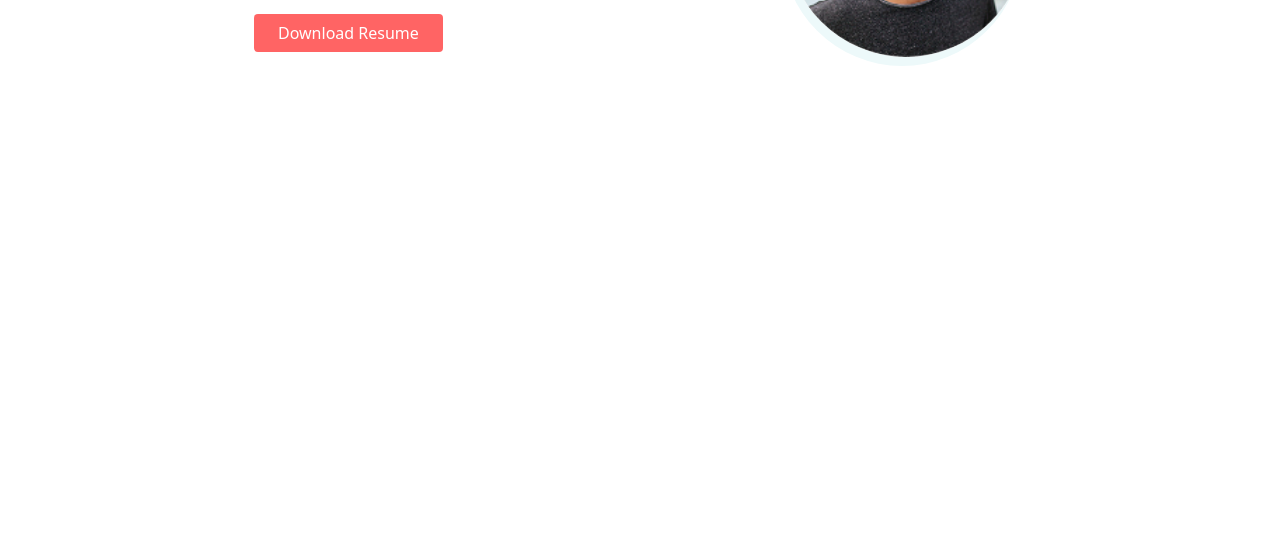
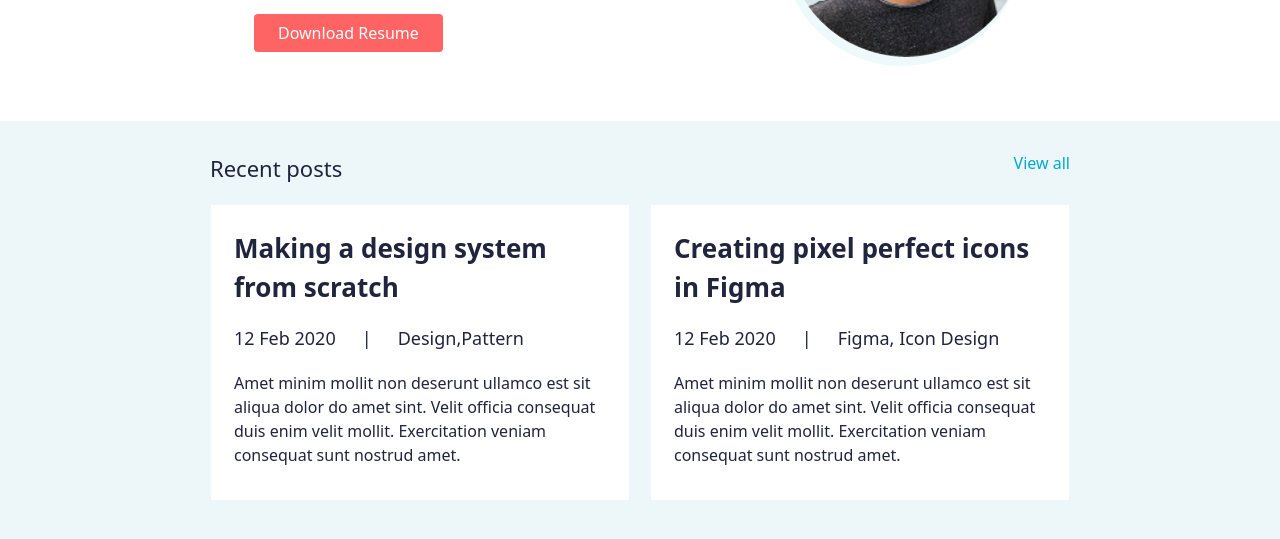
Before and after one commit to baratovarslan24-gif/JOHN-Tailwind, a plain HTML site: page index.html in a window 1280 px wide. Shown: the part 347-886 px from the top of the page. Before the commit the page ends 800 px from the top, so only its background shows below. Drawn offline with nearby package versions, Linux system fonts and the light colour scheme.

Commit message:
add recent posts

```diff
--- a/index.html
+++ b/index.html
@@ -60,6 +60,69 @@
           </div>
         </div>
       </section>
+      <section class="py-[20px] bg-[#EDF7FA] md:py-[30px]">
+        <div class="mx-auto max-w-[860px] md:flex md:justify-between">
+          <h2
+            class="mb-[20px] text-center font-normal text-lg text-[#21243D] md:text-[22px]"
+          >
+            Recent posts
+          </h2>
+          <a href="#" class="hidden md:block md:text-base md:text-[#00A8CC]"
+            >View all</a
+          >
+        </div>
+        <div
+          class="mx-auto max-w-[860px] md:flex md:flex-row md:justify-between md:gap-[20px]"
+        >
+          <div
+            class="py-[12px] pl-[18px] pr-[8px] max-w-[354px] h-[266px] mx-auto bg-white mb-[17px] md:max-w-[418px] md:h-[295px] md:py-[24px] md:px-[23px]"
+          >
+            <h3 class="mb-[12px] md:mb-[17px]">
+              <a
+                href="#"
+                class="font-bold text-[22px] text-[#21243D] md:text-[26px]"
+                >Making a design system from scratch</a
+              >
+            </h3>
+            <p
+              class="font-normal text-base text-[#21243D] mb-[19px] md:text-lg"
+            >
+              <span class="mr-[24px] md:mr-[26px]">12 Feb 2020</span
+              ><span class="mr-[24px] md:mr-[26px]">|</span><span>Design,</span
+              ><span>Pattern</span>
+            </p>
+            <p class="font-normal text-base text-[#21243D]">
+              Amet minim mollit non deserunt ullamco est sit aliqua dolor do
+              amet sint. Velit officia consequat duis enim velit mollit.
+              Exercitation veniam consequat sunt nostrud amet.
+            </p>
+          </div>
+          <div
+            class="py-[12px] pl-[18px] pr-[8px] max-w-[354px] h-[266px] mx-auto bg-white mb-[17px] md:max-w-[418px] md:h-[295px] md:py-[24px] md:px-[23px]"
+          >
+            <h3 class="mb-[12px] md:mb-[17px]">
+              <a
+                href="#"
+                class="font-bold text-[22px] text-[#21243D] md:text-[26px]"
+                >Creating pixel perfect icons in Figma</a
+              >
+            </h3>
+
+            <p
+              class="font-normal text-base text-[#21243D] mb-[19px] md:text-lg"
+            >
+              <span class="mr-[24px] md:mr-[26px]">12 Feb 2020</span
+              ><span class="mr-[24px] md:mr-[26px]">|</span><span>Figma, </span
+              ><span>Icon Design</span>
+            </p>
+            <p class="font-normal text-base text-[#21243D]">
+              Amet minim mollit non deserunt ullamco est sit aliqua dolor do
+              amet sint. Velit officia consequat duis enim velit mollit.
+              Exercitation veniam consequat sunt nostrud amet.
+            </p>
+          </div>
+        </div>
+      </section>
     </main>
   </body>
 </html>
```
